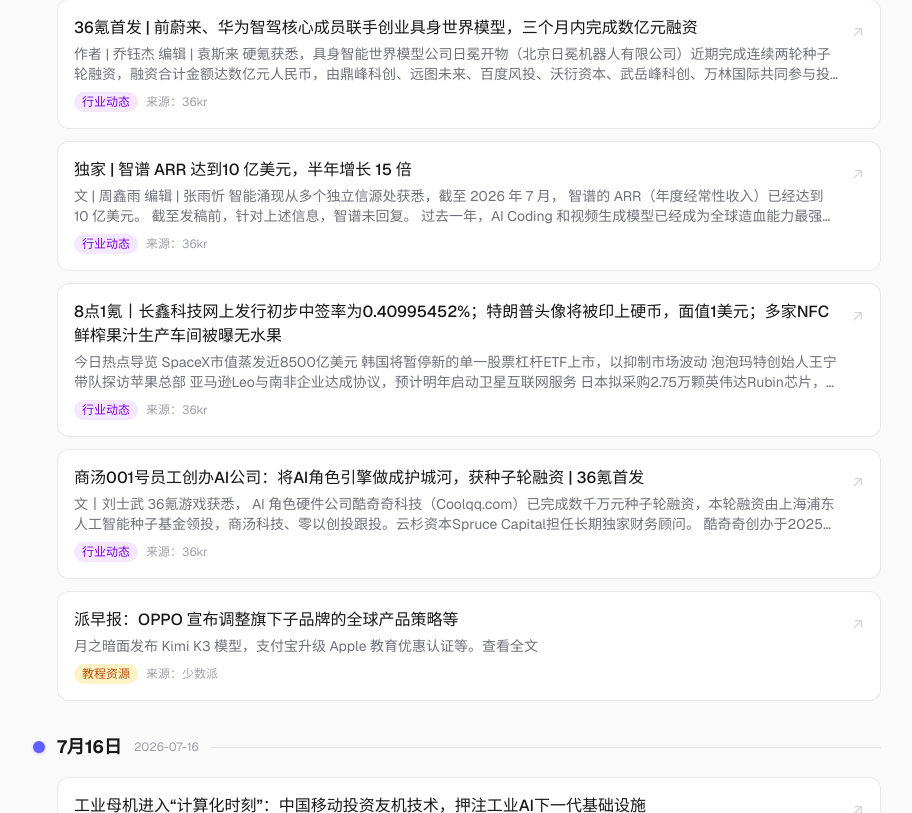
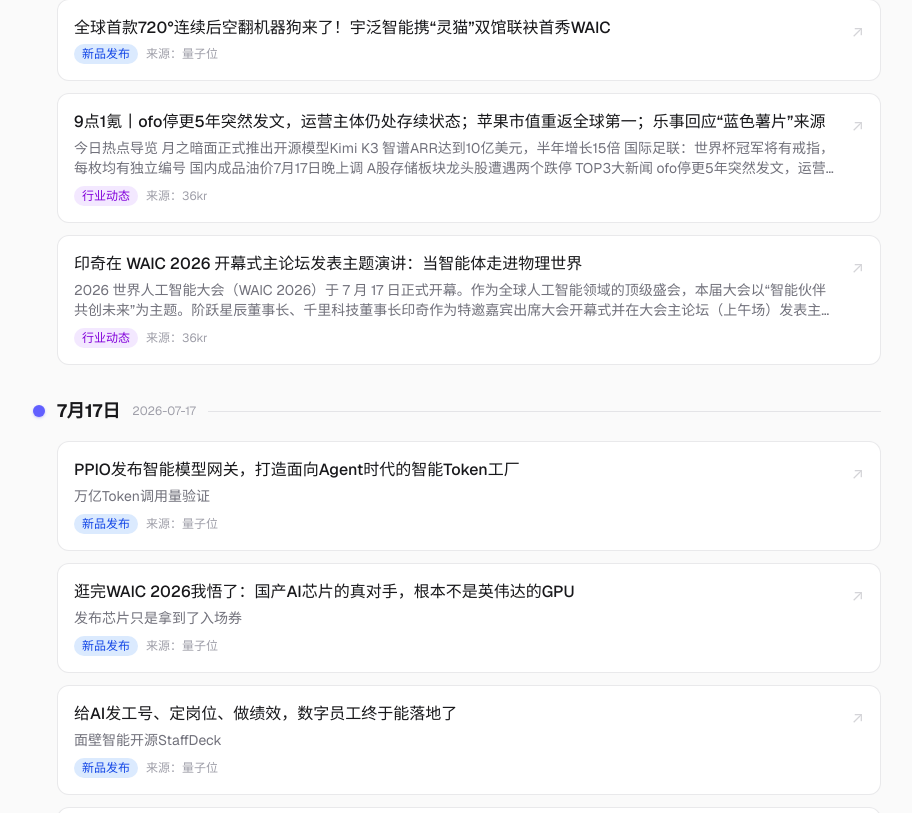
Before and after one commit to mingzhong717-droid/xia-aigc, a Next.js app: page /news in a window 1280 px wide. Shown: the part 327-1140 px from the top of the page, without its empty margins (183-1095 px from the left). Built offline with nearby package versions, Linux system fonts and the light colour scheme.

Commit message:
chore: 自动更新 AI 快讯 2026-07-18

```diff
--- a/src/data/news.ts
+++ b/src/data/news.ts
@@ -10,86 +10,86 @@ export interface NewsItem {
 }
 
 // 快讯数据 - 由 scripts/fetch-news.mjs 自动更新
-// 最后更新时间: 2026-07-17 02:24:48 UTC
+// 最后更新时间: 2026-07-18 02:09:30 UTC
 export const news: NewsItem[] = [
   {
     id: "news-001",
-    title: "36氪首发 | 前蔚来、华为智驾核心成员联手创业具身世界模型，三个月内完成数亿元融资",
-    summary: "作者 | 乔钰杰 编辑 | 袁斯来 硬氪获悉，具身智能世界模型公司日冕开物（北京日冕机器人有限公司）近期完成连续两轮种子轮融资，融资合计金额达数亿元人民币，由鼎峰科创、远图未来、百度风投、沃衍资本、武岳峰科创、万林国际共同参与投资。同时，新一轮融资也在同步交割中。 此前融资资金主要用于自研世界模型 ",
-    source: "36kr",
-    sourceUrl: "https://36kr.com",
-    url: "https://36kr.com/p/3899081603483525?f=rss",
-    date: "2026-07-17",
-    category: "industry",
+    title: "全球首款720°连续后空翻机器狗来了！宇泛智能携“灵猫”双馆联袂首秀WAIC",
+    summary: "",
+    source: "量子位",
+    sourceUrl: "https://www.qbitai.com",
+    url: "https://www.qbitai.com/2026/07/453506.html",
+    date: "2026-07-18",
+    category: "product",
   },
   {
     id: "news-002",
-    title: "独家 | 智谱 ARR 达到10 亿美元，半年增长 15 倍",
-    summary: "文 | 周鑫雨 编辑 | 张雨忻 智能涌现从多个独立信源处获悉，截至 2026 年 7 月， 智谱的 ARR（年度经常性收入）已经达到 10 亿美元。 截至发稿前，针对上述信息，智谱未回复。 过去一年，AI Coding 和视频生成模型已经成为全球造血能力最强的 AI 赛道。 海外，Anthropi",
+    title: "9点1氪丨ofo停更5年突然发文，运营主体仍处存续状态；苹果市值重返全球第一；乐事回应“蓝色薯片”来源",
+    summary: "今日热点导览 月之暗面正式推出开源模型Kimi K3 智谱ARR达到10亿美元，半年增长15倍 国际足联：世界杯冠军将有戒指，每枚均有独立编号 国内成品油价7月17日晚上调 A股存储板块龙头股遭遇两个跌停 TOP3大新闻 ofo停更5年突然发文，运营主体仍处存续状态 7月15日，沉寂近5年的ofo小",
     source: "36kr",
     sourceUrl: "https://36kr.com",
-    url: "https://36kr.com/p/3898662052693894?f=rss",
-    date: "2026-07-17",
+    url: "https://36kr.com/p/3900449325287305?f=rss",
+    date: "2026-07-18",
     category: "industry",
   },
   {
     id: "news-003",
-    title: "8点1氪丨长鑫科技网上发行初步中签率为0.40995452%；特朗普头像将被印上硬币，面值1美元；多家NFC鲜榨果汁生产车间被曝无水果",
-    summary: "今日热点导览 SpaceX市值蒸发近8500亿美元 韩国将暂停新的单一股票杠杆ETF上市，以抑制市场波动 泡泡玛特创始人王宁带队探访苹果总部 亚马逊Leo与南非企业达成协议，预计明年启动卫星互联网服务 日本拟采购2.75万颗英伟达Rubin芯片，打造本土机器人AI基础模型 TOP 3大新闻 长鑫科技",
+    title: "印奇在 WAIC 2026 开幕式主论坛发表主题演讲：当智能体走进物理世界",
+    summary: "2026 世界人工智能大会（WAIC 2026）于 7 月 17 日正式开幕。作为全球人工智能领域的顶级盛会，本届大会以“智能伙伴 共创未来”为主题。阶跃星辰董事长、千里科技董事长印奇作为特邀嘉宾出席大会开幕式并在大会主论坛（上午场）发表主题演讲《当智能体进入物理世界》。回顾 15 年 AI 创业历",
     source: "36kr",
     sourceUrl: "https://36kr.com",
-    url: "https://36kr.com/p/3898973942007684?f=rss",
-    date: "2026-07-17",
+    url: "https://36kr.com/p/3900439867147909?f=rss",
+    date: "2026-07-18",
     category: "industry",
   },
   {
     id: "news-004",
-    title: "商汤001号员工创办AI公司：将AI角色引擎做成护城河，获种子轮融资 | 36氪首发",
-    summary: "文丨刘士武 36氪游戏获悉， AI 角色硬件公司酷奇奇科技（Coolqq.com）已完成数千万元种子轮融资，本轮融资由上海浦东人工智能种子基金领投，商汤科技、零以创投跟投。云杉资本Spruce Capital担任长期独家财务顾问。 酷奇奇创办于2025年，创始人徐持衡是商汤科技001号员工，师从汤晓",
-    source: "36kr",
-    sourceUrl: "https://36kr.com",
-    url: "https://36kr.com/p/3898370289846153?f=rss",
+    title: "PPIO发布智能模型网关，打造面向Agent时代的智能Token工厂",
+    summary: "万亿Token调用量验证",
+    source: "量子位",
+    sourceUrl: "https://www.qbitai.com",
+    url: "https://www.qbitai.com/2026/07/453467.html",
     date: "2026-07-17",
-    category: "industry",
+    category: "product",
   },
   {
     id: "news-005",
-    title: "派早报：OPPO 宣布调整旗下子品牌的全球产品策略等",
-    summary: "月之暗面发布 Kimi K3 模型，支付宝升级 Apple 教育优惠认证等。<a href=&#34;https://sspai.com/post/112414&#34; target=&#34;_blank&#34;>查看全文</a>",
-    source: "少数派",
-    sourceUrl: "https://sspai.com",
-    url: "https://sspai.com/post/112414",
+    title: "逛完WAIC 2026我悟了：国产AI芯片的真对手，根本不是英伟达的GPU",
+    summary: "发布芯片只是拿到了入场券",
+    source: "量子位",
+    sourceUrl: "https://www.qbitai.com",
+    url: "https://www.qbitai.com/2026/07/453352.html",
     date: "2026-07-17",
-    category: "tutorial",
+    category: "product",
   },
   {
     id: "news-006",
-    title: "工业母机进入“计算化时刻”：中国移动投资友机技术，押注工业AI下一代基础设施",
-    summary: "",
+    title: "给AI发工号、定岗位、做绩效，数字员工终于能落地了",
+    summary: "面壁智能开源StaffDeck",
     source: "量子位",
     sourceUrl: "https://www.qbitai.com",
-    url: "https://www.qbitai.com/2026/07/451371.html",
-    date: "2026-07-16",
+    url: "https://www.qbitai.com/2026/07/453245.html",
+    date: "2026-07-17",
     category: "product",
   },
   {
     id: "news-007",
-    title: "RLinf v0.3来了！从模型生态到真机部署五大能力跃升，无问芯穹与清华大学联合打造",
-    summary: "为破解具身智能行业发展瓶颈构建了新一代“进化底座”",
+    title: "WAIC直击 &#124; 十大开源社区「挤」进了一家GPU展台，沐曦凭什么？",
+    summary: "每个Token背后，都是一次开源协作",
     source: "量子位",
     sourceUrl: "https://www.qbitai.com",
-    url: "https://www.qbitai.com/2026/07/451379.html",
-    date: "2026-07-16",
+    url: "https://www.qbitai.com/2026/07/453246.html",
+    date: "2026-07-17",
     category: "product",
   },
   {
     id: "news-008",
-    title: "手握英伟达宁德时代相同剧本，具身智能的第一个「基建商」出现了",
-    summary: "Robotaxi第一股文远知行孵化",
-    source: "量子位",
-    sourceUrl: "https://www.qbitai.com",
-    url: "https://www.qbitai.com/2026/07/451327.html",
-    date: "2026-07-16",
+    title: "氪星晚报｜阿里1688将推出AI时代B2B交易互联互通开放标准；英特尔与Google Cloud宣布深化战略合作；铁路部门试点提前60天预约购票服务",
+    summary: "大公司： 成大生物：流感病毒裂解疫苗（高剂量）进入I期临床试验 36氪获悉，成大生物公告，公司全资子公司成大生物(本溪)研发的流感病毒裂解疫苗（高剂量）已获国家药监局临床试验批准，并完成I期临床试验筹备工作，正式进入I期临床试验阶段。该疫苗抗原含量为常规剂量四倍，适用于60岁以上老年人群及高风险人群",
+    source: "36kr",
+    sourceUrl: "https://36kr.com",
+    url: "https://36kr.com/p/3896564485572489?f=rss",
+    date: "2026-07-17",
     category: "product",
   }
 ];
```
